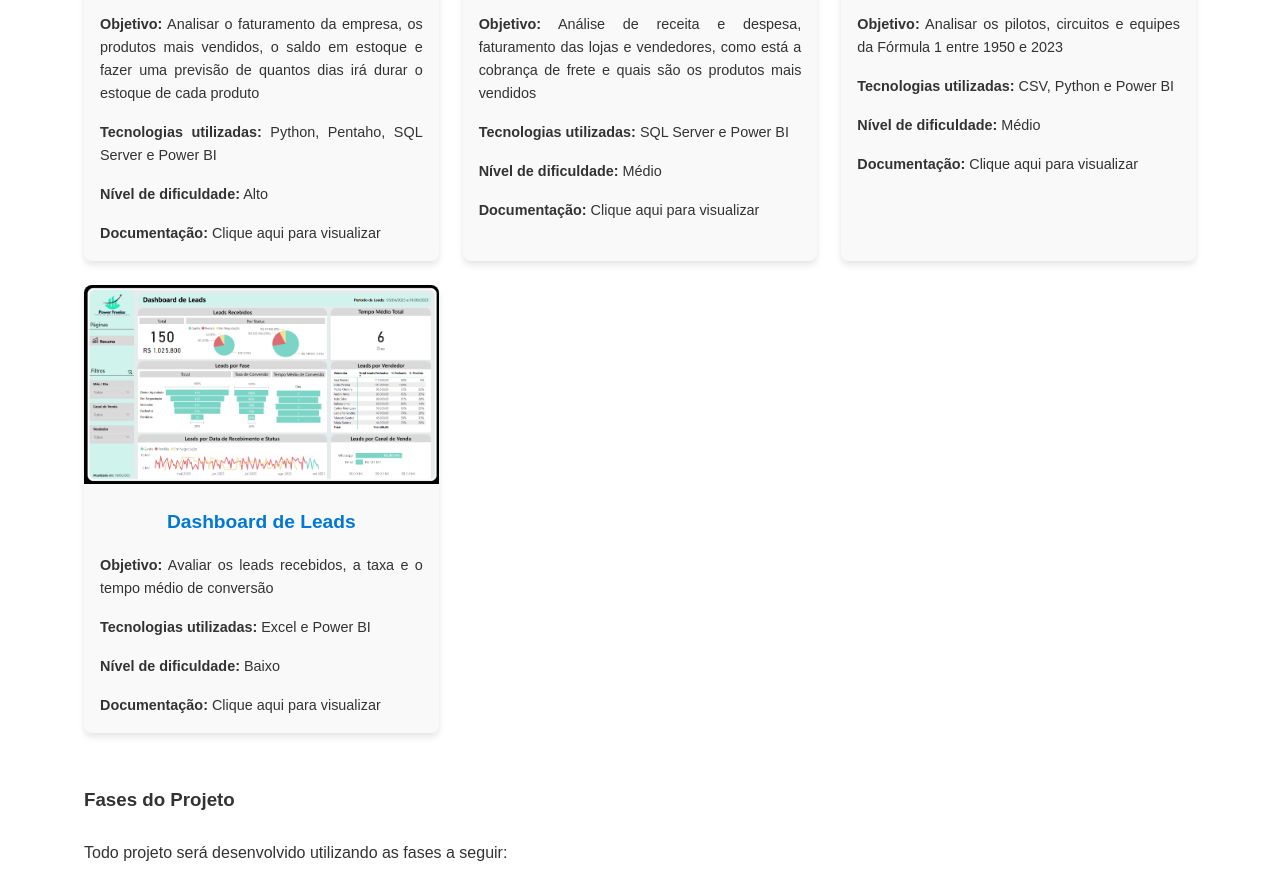
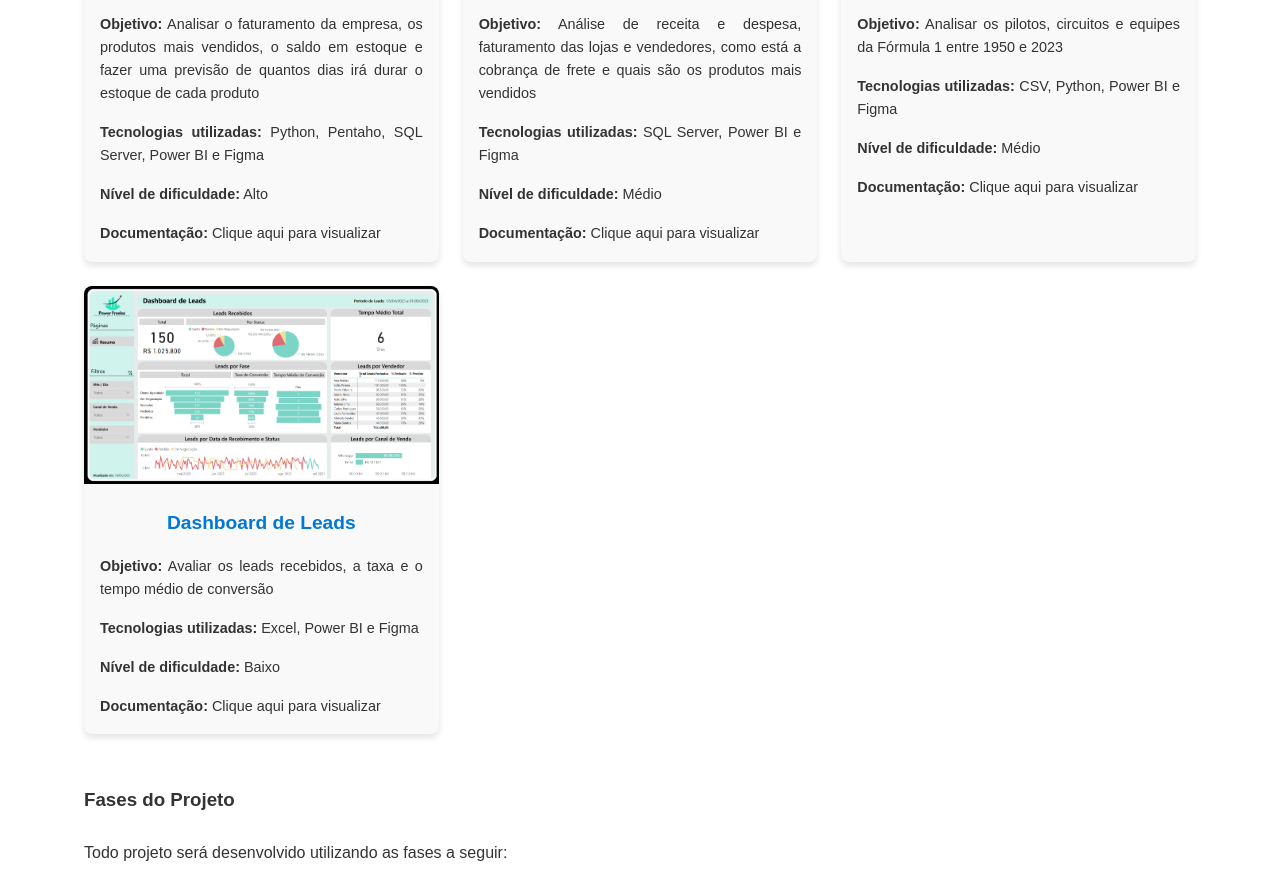
Before and after one commit to crisansou/cristina.github.io, a plain HTML site: page index.html in a window 1280 px wide. Shown: the part 1414-2286 px from the top of the page. Drawn offline with Linux system fonts and the light colour scheme.

Commit message:
Inclusão do Figma como tecnologia utilizada

```diff
--- a/index.html
+++ b/index.html
@@ -89,7 +89,7 @@
                         <h3>Dashboard de Vendas</h3>
                     </a>
                     <p><strong>Objetivo:</strong> Analisar o faturamento da empresa, os produtos mais vendidos, o saldo em estoque e fazer uma previsão de quantos dias irá durar o estoque de cada produto</p>
-                    <p><strong>Tecnologias utilizadas:</strong> Python, Pentaho, SQL Server e Power BI</p>
+                    <p><strong>Tecnologias utilizadas:</strong> Python, Pentaho, SQL Server, Power BI e Figma</p>
                     <p><strong>Nível de dificuldade:</strong> Alto</p>
                     <p><strong>Documentação:</strong> <a
                             href="https://forest-hamster-5e0.notion.site/Documenta-o-do-Projeto-de-Vendas-14c604a614d18000ad6ffdc655f4f2e6"
@@ -102,7 +102,7 @@
                         <h3>Dashboard Financeiro</h3>
                     </a>
                     <p><strong>Objetivo:</strong> Análise de receita e despesa, faturamento das lojas e vendedores, como está a cobrança de frete e quais são os produtos mais vendidos</p>
-                    <p><strong>Tecnologias utilizadas:</strong> SQL Server e Power BI</p>
+                    <p><strong>Tecnologias utilizadas:</strong> SQL Server, Power BI e Figma</p>
                     <p><strong>Nível de dificuldade:</strong> Médio</p>
                     <p><strong>Documentação:</strong> <a
                             href="https://forest-hamster-5e0.notion.site/Documenta-o-do-Projeto-Financeiro-14c604a614d1802dab69d0f447be7bf6"
@@ -114,7 +114,7 @@
                         <img src="images/dashboard-f1.png" alt="Dashboard de Fórmula 1">
                         <h3>Dashboard de F1</h3>
                         <p><strong>Objetivo:</strong> Analisar os pilotos, circuitos e equipes da Fórmula 1 entre 1950 e 2023</p>
-                        <p><strong>Tecnologias utilizadas:</strong> CSV, Python e Power BI</p>
+                        <p><strong>Tecnologias utilizadas:</strong> CSV, Python, Power BI e Figma</p>
                         <p><strong>Nível de dificuldade:</strong> Médio</p>
                         <p><strong>Documentação:</strong> <a
                                 href="https://forest-hamster-5e0.notion.site/Documenta-o-do-Projeto-F-rmula-1-14d604a614d1804fabe8e2f06e5d1f84"
@@ -126,7 +126,7 @@
                         <img src="images/dashboard-leads.png" alt="Dashboard de Leads">
                         <h3>Dashboard de Leads</h3>
                         <p><strong>Objetivo:</strong> Avaliar os leads recebidos, a taxa e o tempo médio de conversão</p>
-                        <p><strong>Tecnologias utilizadas:</strong> Excel e Power BI</p>
+                        <p><strong>Tecnologias utilizadas:</strong> Excel, Power BI e Figma</p>
                         <p><strong>Nível de dificuldade:</strong> Baixo</p>
                         <p><strong>Documentação:</strong> <a
                                 href="https://forest-hamster-5e0.notion.site/Documenta-o-do-Projeto-de-Leads-14c604a614d1806f9bcee3ea0c313452"
```
